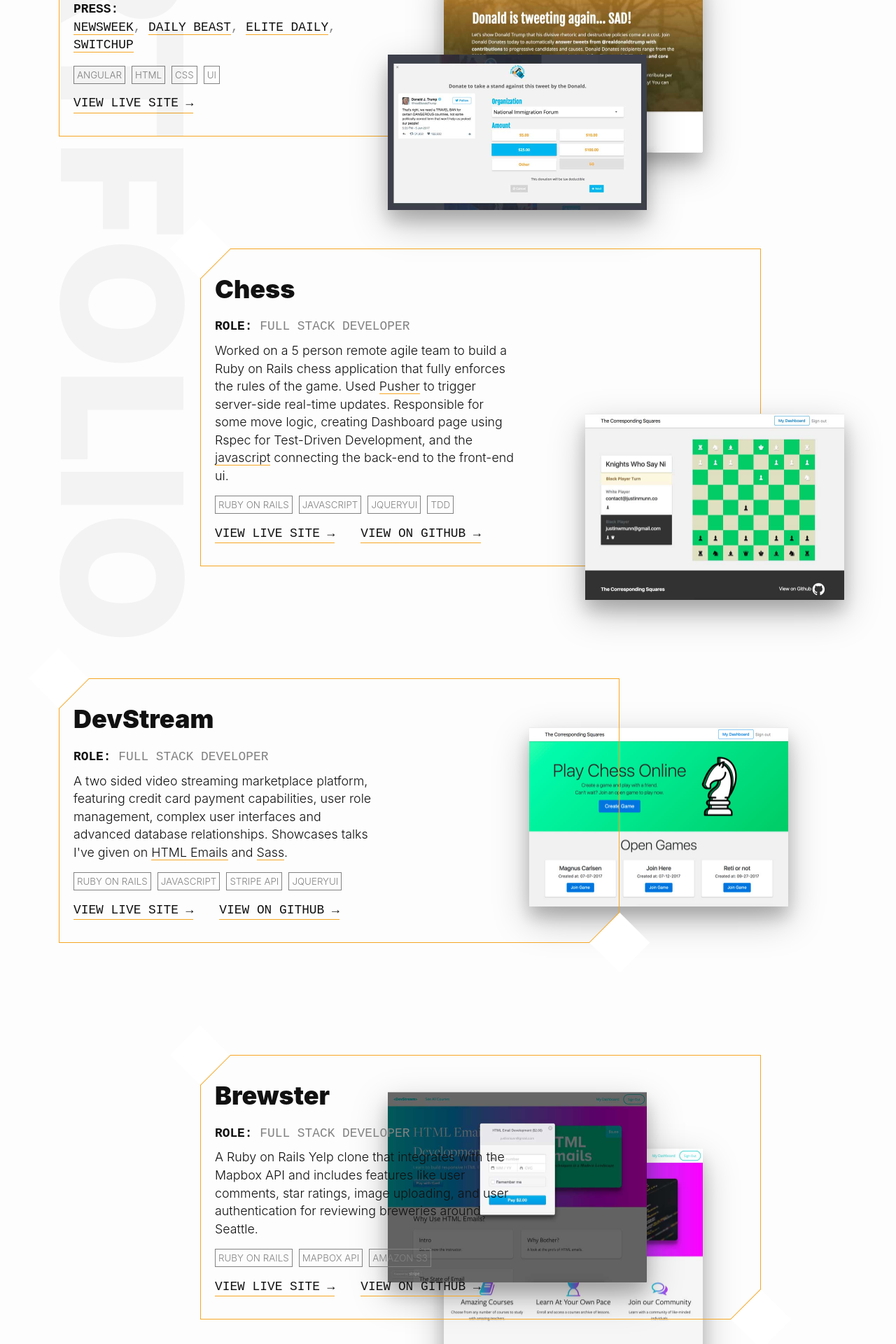
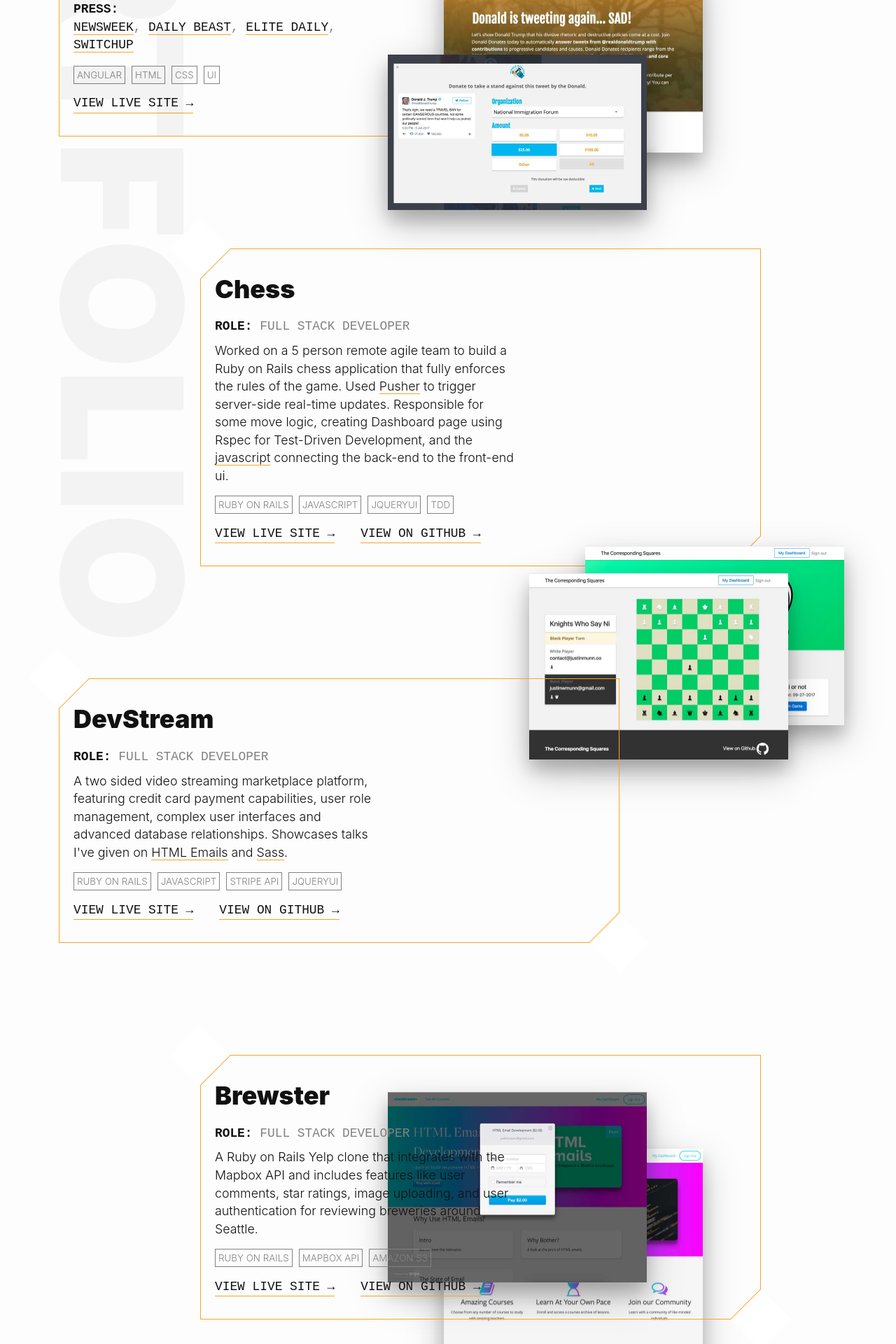
Before and after one commit to jwmunn/jwmunn.github.io, a Jekyll site: the page built from index.html, in a window 1280 px wide. Shown: the part 1096-3016 px from the top of the page at 70% size. Built offline with Jekyll 4.4.1, drawn with Linux system fonts in a browser that asks for light colours.

Commit message:
Undo the image order change.

```diff
--- a/index.html
+++ b/index.html
@@ -70,8 +70,8 @@
         <a href="https://github.com/TheCorrespondingSquares/chess-app" class="link">View on Github &rarr;</a>
       </div>
       <div class="image">
+        <img class="rellax" data-rellax-speed="6" src="/images/hp-chess-index.jpg" />
         <img class="rellax" data-rellax-speed="3" src="/images/hp-chess-game.jpg" />
-        <img class="rellax" data-rellax-speed="6" src="/images/hp-chess-index.jpg" />
       </div>
       <div class="tl"></div>
       <div class="br"></div>
```
